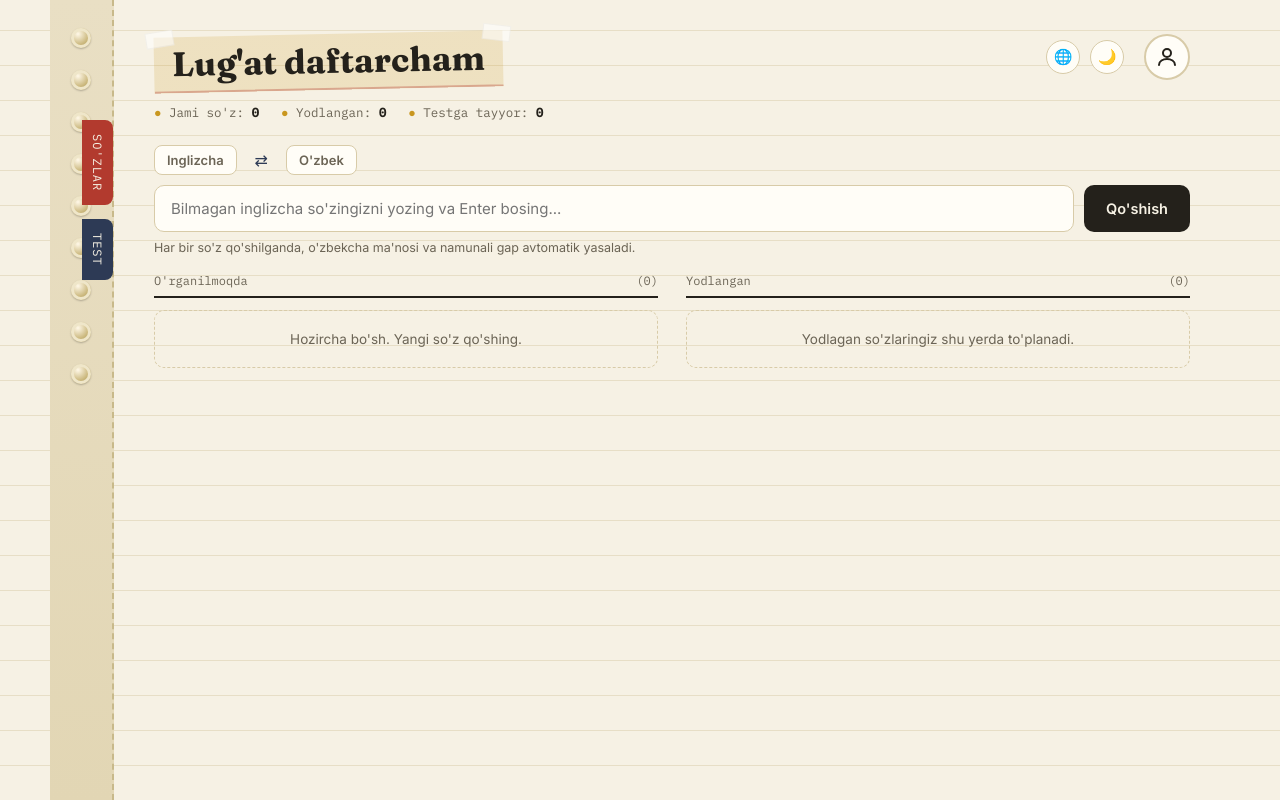
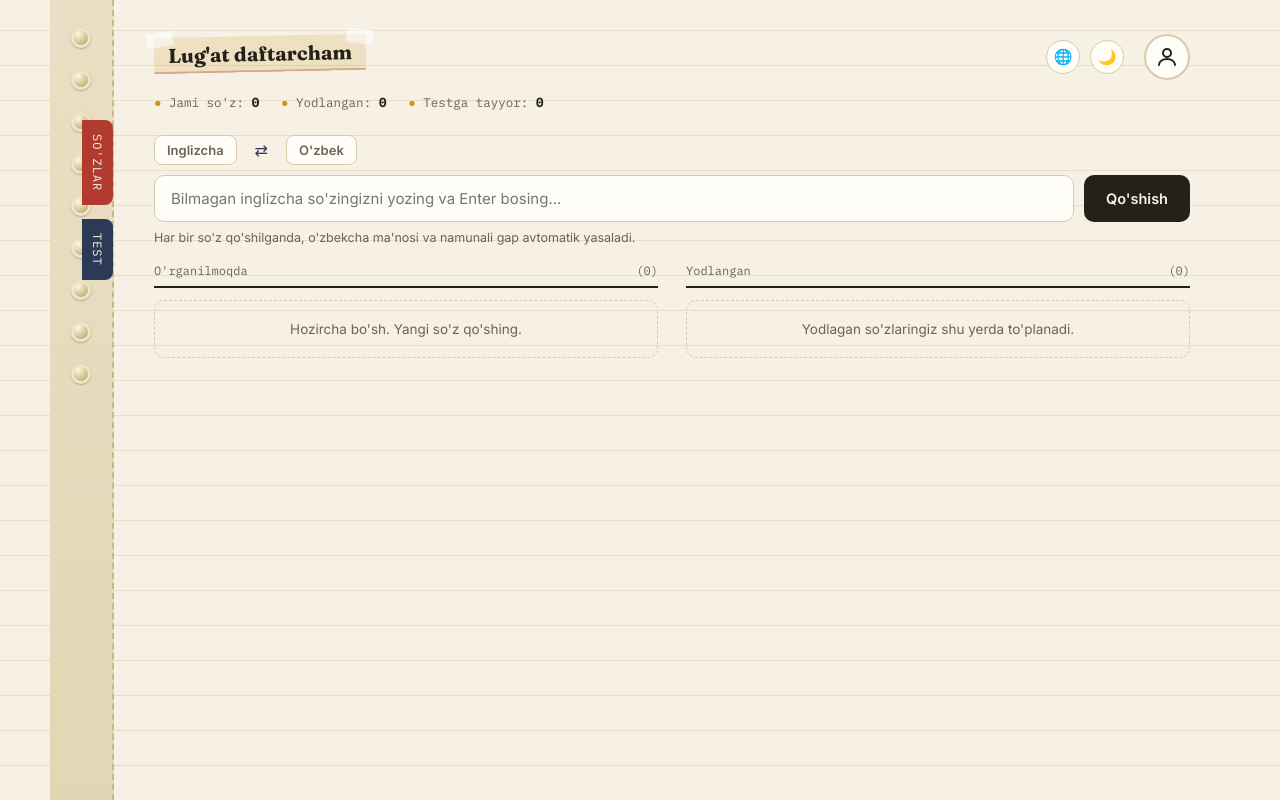
Before and after one commit to tgfarrux/Vocabulary-App, a website: page public/index.html in a window 1280 px wide. Drawn offline with Linux system fonts and the light colour scheme.

Commit message:
Refactor header layout and adjust styles

```diff
--- a/public/index.html
+++ b/public/index.html
@@ -120,13 +120,18 @@
 
   /* ---------- Header / cover ---------- */
   .cover{margin-bottom:22px; position:relative;}
+  .title-row{
+    display:flex;
+    align-items:flex-start;
+    justify-content:space-between;
+    gap:14px;
+    flex-wrap:nowrap;
+  }
   .top-icons{
-    position:absolute;
-    top:0;
-    right:0;
     display:flex;
     align-items:center;
     gap:20px;
+    flex-shrink:0;
   }
   .icon-group{display:flex; gap:10px;}
   .top-icon-btn{
@@ -197,12 +202,16 @@
     display:inline-block;
     font-family:'Fraunces', serif;
     font-weight:700;
-    font-size:34px;
+    font-size:20px;
     background: linear-gradient(180deg, rgba(201,151,31,0.18), rgba(201,151,31,0.18));
-    padding:6px 18px 8px;
+    padding:5px 14px 6px;
     transform:rotate(-1.2deg);
     position:relative;
     box-shadow: inset 0 -2px 0 rgba(178,58,46,0.35);
+    flex-shrink:1;
+    min-width:0;
+    align-self:flex-start;
+    margin-top:2px;
   }
   .tape::before, .tape::after{
     content:"";
@@ -506,9 +515,8 @@
     .binder{display:none;}
     main{padding:24px 18px 50px;}
     .lists{flex-direction:column;}
-    .tape{font-size:26px;}
-    .cover{display:flex; flex-direction:column;}
-    .top-icons{position:static; align-self:flex-end; margin-bottom:14px; order:-1;}
+    .tape{font-size:16px; padding:4px 10px 5px;}
+    .title-row{align-items:center;}
   }
 </style>
 </head>
@@ -526,14 +534,16 @@
 
   <main>
     <header class="cover">
-      <div class="top-icons">
-        <div class="icon-group">
-          <button class="top-icon-btn" id="langSwitchBtn" title="Ilova tilini tanlash">🌐</button>
-          <button class="top-icon-btn" id="themeToggleBtn" title="Tungi/kunduzgi rejim">🌙</button>
+      <div class="title-row">
+        <div class="tape" id="appTitle">Lug'at daftarcham</div>
+        <div class="top-icons">
+          <div class="icon-group">
+            <button class="top-icon-btn" id="langSwitchBtn" title="Ilova tilini tanlash">🌐</button>
+            <button class="top-icon-btn" id="themeToggleBtn" title="Tungi/kunduzgi rejim">🌙</button>
+          </div>
+          <button class="top-icon-btn" id="profileBtn" title="Profil"><span id="profileAvatarWrap" class="avatar-fallback"><svg viewBox="0 0 24 24" width="18" height="18" fill="none" stroke="currentColor" stroke-width="2" stroke-linecap="round"><circle cx="12" cy="8" r="4"/><path d="M4 20c0-4 4-6 8-6s8 2 8 6"/></svg></span></button>
         </div>
-        <button class="top-icon-btn" id="profileBtn" title="Profil"><span id="profileAvatarWrap" class="avatar-fallback"><svg viewBox="0 0 24 24" width="18" height="18" fill="none" stroke="currentColor" stroke-width="2" stroke-linecap="round"><circle cx="12" cy="8" r="4"/><path d="M4 20c0-4 4-6 8-6s8 2 8 6"/></svg></span></button>
       </div>
-      <div class="tape" id="appTitle">Lug'at daftarcham</div>
       <div class="stats">
         <span><span class="stat-dot">●</span> <span id="statTotalLabel">Jami so'z</span>: <b id="statTotal">0</b></span>
         <span><span class="stat-dot">●</span> <span id="statMemorizedLabel">Yodlangan</span>: <b id="statMemorized">0</b></span>
```
